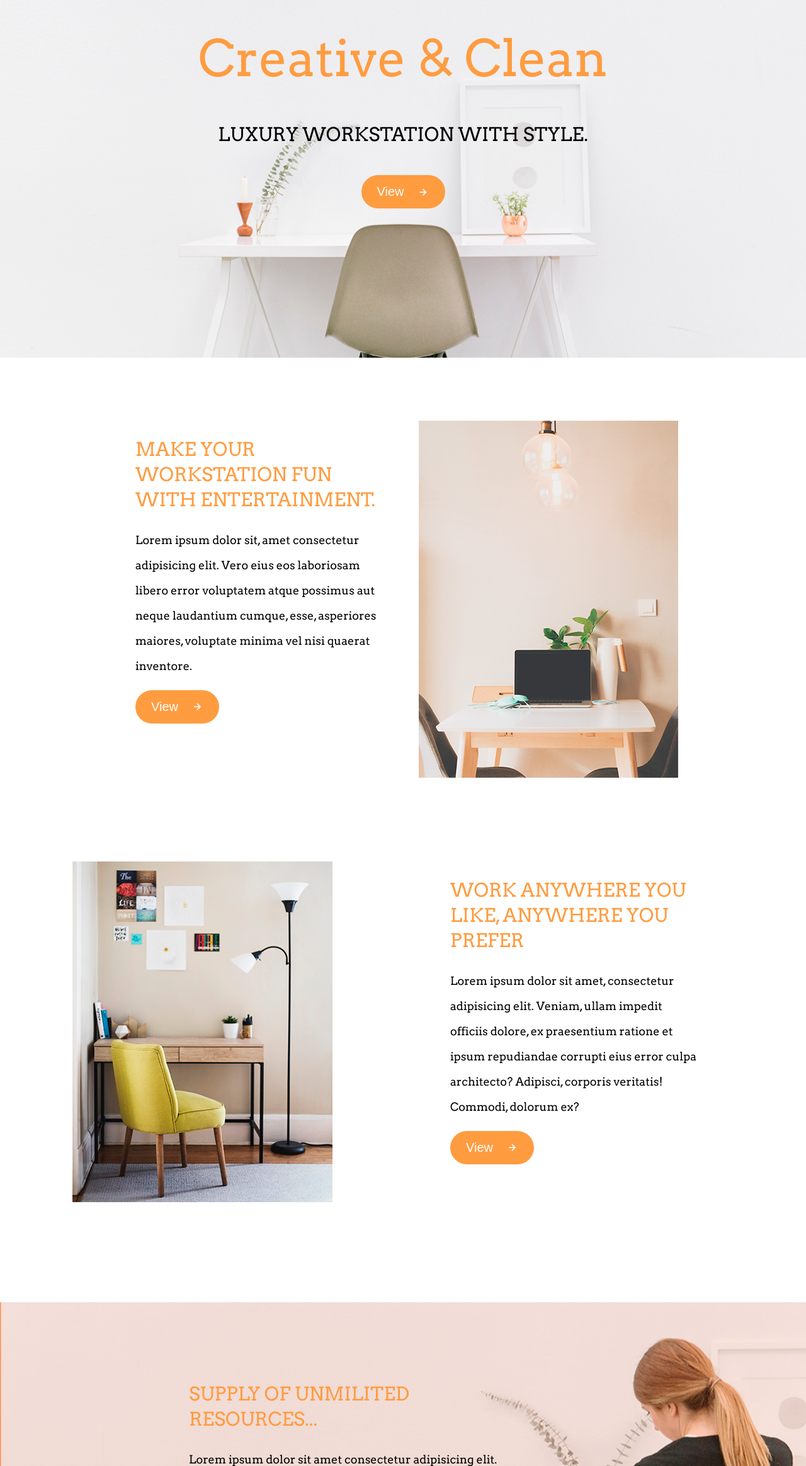
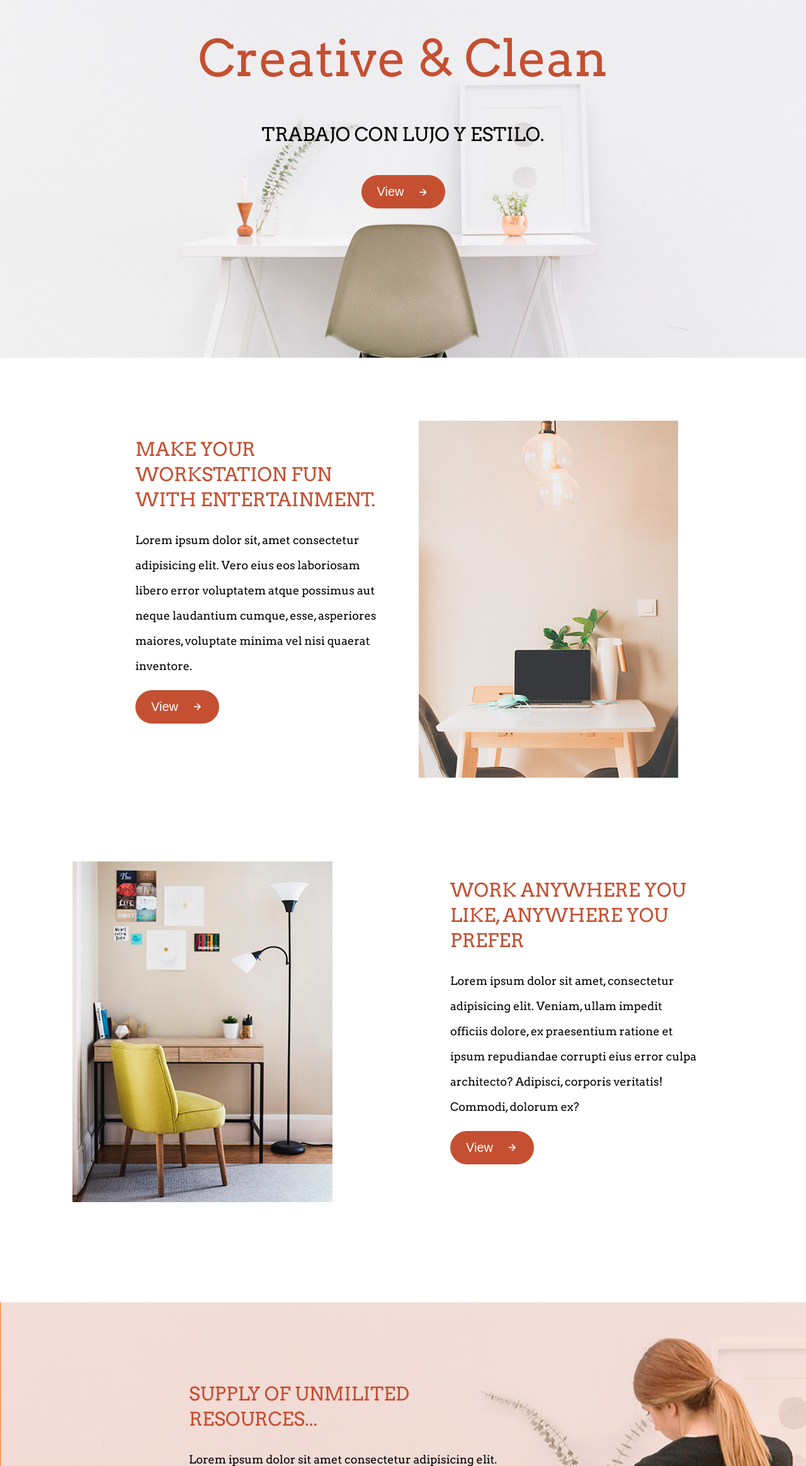
Before and after one commit to AngelaHuertas/GitFlow, a plain HTML site: page index.html in a window 1280 px wide. Shown: the part 232-2560 px from the top of the page at 63% size. Drawn offline with nearby package versions, Linux system fonts and the light colour scheme.

Commit message:
Cambio de tonalidades

```diff
--- a/index.html
+++ b/index.html
@@ -12,7 +12,7 @@
 
     <header>
         <h1>Creative & Clean</h1>
-        <p class="porta">LUXURY WORKSTATION WITH STYLE.<p>
+        <p class="porta">TRABAJO CON LUJO Y ESTILO.<p>
         <button>View  <i class='bx bx-right-arrow-alt'></i></button>
     </header>
 
@@ -91,7 +91,7 @@
         </section>
 
         <section class="derechos">
-            <p>&copy; 2024 all rights reserved by Getmiraj@gmail.com</p>
+            <p>&copy; 2025 all rights reserved by Angela Peña, Santiago Gañan y Paula Garcia.</p>
         </section>
 
     </footer>
--- a/styles/styleIndex.css
+++ b/styles/styleIndex.css
@@ -20,7 +20,7 @@ header{
 }
 
 h1{
-    color: rgb(255, 156, 64);
+    color: rgb(197, 79, 49);
     font-size: 80px;
     font-weight: 100;
 }
@@ -33,7 +33,7 @@ h1{
 button{
     padding: 15px 25px;
     color: #ffffff;
-    background-color: rgb(255, 156, 64);
+    background-color: rgb(197, 79, 49);
     border: none;
     border-radius: 50px;
     font-size: 20px;
@@ -82,7 +82,7 @@ h2{
 }
 
 .articulo{
-    color: rgb(255, 156, 64);
+    color: rgb(197, 79, 49);
     font-size: 30px;
     font-weight: 100;
 }
@@ -101,7 +101,7 @@ h2{
 }
 
 .titulo{
-    color: rgb(255, 156, 64);
+    color: rgb(197, 79, 49);
     font-size: 30px;
     font-weight: 100;
 }
@@ -111,7 +111,7 @@ h2{
 }
 
 footer{
-    background-color: rgb(255, 156, 64);
+    background-color:rgb(197, 79, 49);
     color: rgb(255, 255, 255);
 }
 
```
